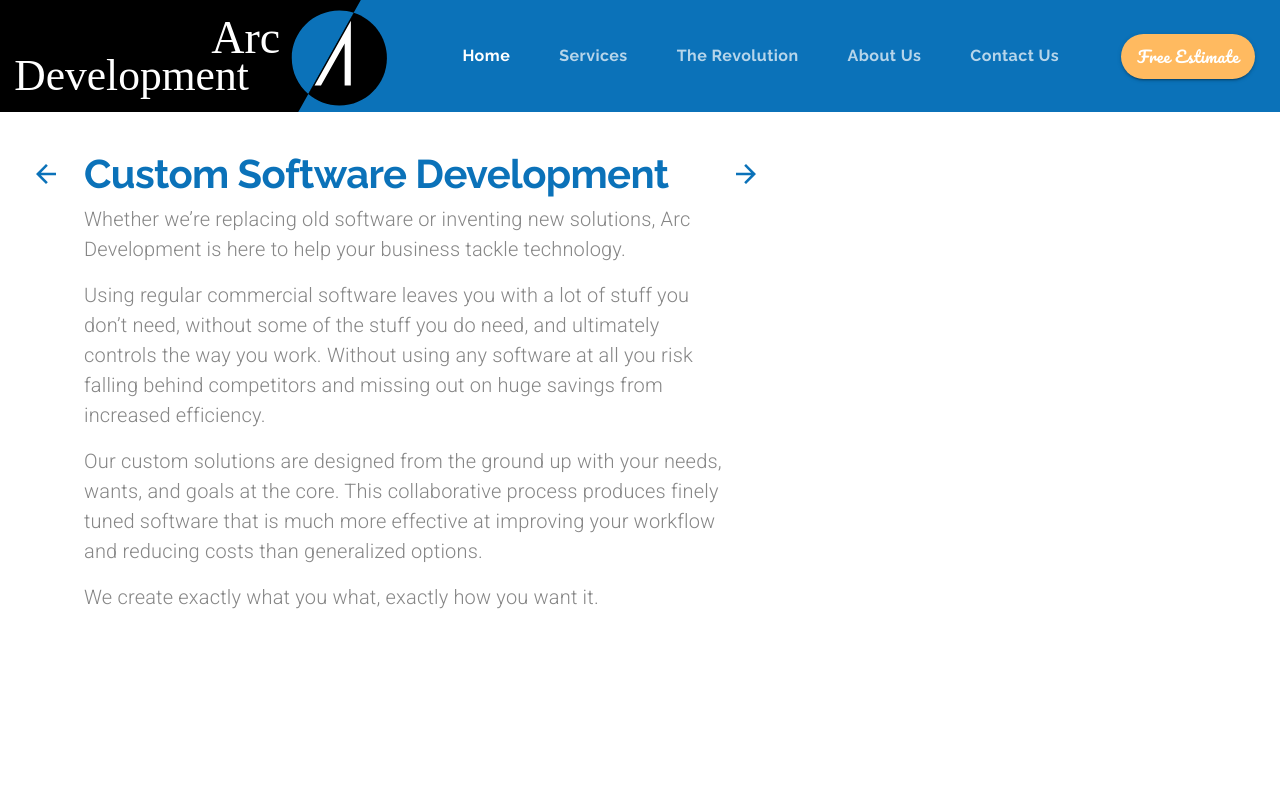
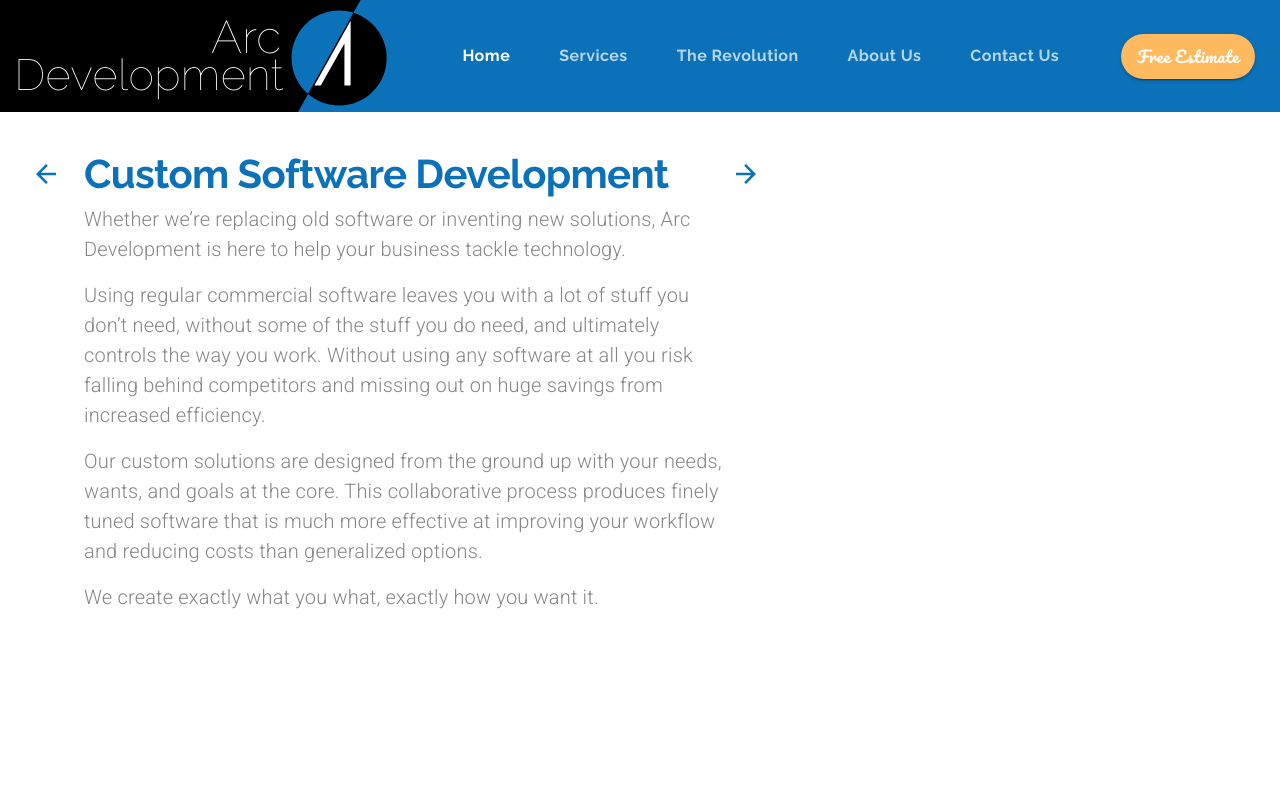
Before and after one commit to JulioAvalos/mui-react-nextjs, a Next.js app: page /customSoftware in a window 1280 px wide. Shown: the top 800 px of the page. Built offline with nearby package versions, Linux system fonts and the light colour scheme.

Commit message:
Cross-Browser Support - Safari

```diff
--- a/pages/customSoftware.js
+++ b/pages/customSoftware.js
@@ -221,8 +221,9 @@
                 container
                 alignItems={matchesMD ? 'center' : undefined}
                 direction={matchesMD ? 'column' : "row"}
-                justify="space-between"
+                justify={matchesMD ? "center" : "space-between" }
                 className={classes.rowContainer}
+                style={{display: matchesMD ? "grid" : undefined}}
             >
                 <Grid
                     item
@@ -272,7 +273,7 @@
                     <Grid item md>
                         <Lottie
                             options={scaleOptions}
-                            isStopped
+                            // isStopped
                             style={{maxHeight: 260, maxWidth: 280}}
                         />
                     </Grid>
@@ -300,7 +301,7 @@
                 <Grid item container direction="column" alignItems="center">
                     <Grid item>
                         <img
-                            src="/assets/roots.svg"
+                            src="/assets/root.svg"
                             alt="tree with roots extending out"
                             height={matchesSM ? '300em' :"450em"}
                             width={matchesSM ? '300em' :"450em"}
@@ -326,9 +327,10 @@
                 container
                 direction={matchesMD ? 'column' : "row"}
                 alignItems={matchesMD ? 'center' : undefined}
-                justify="space-between"
+                justify={matchesMD ? "center" : "space-between" }
                 style={{marginBottom: '20em'}}
                 className={classes.rowContainer}
+                style={{display: matchesMD ? "grid" : undefined}}
             >
                 <Grid
                     item
--- a/pages/mobileApps.js
+++ b/pages/mobileApps.js
@@ -156,7 +156,7 @@
                     <Lottie
                         options={defaultOptions}
                         isStopped
-                        style={{maxWidth: '20em'}}
+                        style={{maxWidth: matchesMD ? '15em' : '20em', height: matchesMD ? "20em" : undefined}}
                     />
                 </Grid>
                 <Grid item container direction="column" md>
@@ -182,7 +182,7 @@
                 container
                 direction={matchesMD ? 'column' : 'row'}
                 className={classes.rowContainer}
-                style={{marginBottom: '15em'}}
+                style={{marginBottom: '15em', display: matchesMD ? 'grid' : undefined}}
             >
                 <Grid
                     item
--- a/pages/revolution.js
+++ b/pages/revolution.js
@@ -397,6 +397,7 @@
                         src="/assets/reviewIcon.svg"
                         alt="magnifying glass"
                         width="100%"
+                        style={{maxWidth: '40em'}}
                     />
                 </Grid>
             </Grid>
@@ -509,6 +510,7 @@
                         src="/assets/reviewIcon.svg"
                         alt="magnifying glass"
                         width="100%"
+                        style={{maxWidth: '40em'}}
                     />
                 </Grid>
             </Grid>
--- a/src/UI/CallToAction.js
+++ b/src/UI/CallToAction.js
@@ -71,7 +71,7 @@
             >
                 <Grid container direction="column">
                     <Grid item>
-                        <Typography variant="h2">
+                        <Typography variant="h1">
                             Simple Software.<br />Revolutionary Results.
                         </Typography>
                         <Typography variant="subtitle2" style={{fontSize: '1.5rem'}}>
--- a/src/UI/Footer.js
+++ b/src/UI/Footer.js
@@ -61,7 +61,7 @@
             <Hidden mdDown>
                 <Grid container justify="center" className={classes.mainContainer}>
                     <Grid item className={classes.gridItem}>
-                        <Grid container direction="column" spacing={2}>
+                        <Grid container direction="column" spacing={2} style={{margin: 0}}>
                             <Grid
                                 item
                                 component={Link}
@@ -74,7 +74,7 @@
                         </Grid>
                     </Grid>
                     <Grid item className={classes.gridItem}>
-                        <Grid container direction="column" spacing={2}>
+                        <Grid container direction="column" spacing={2} style={{margin: 0}}>
                             <Grid
                                 item
                                 component={Link}
@@ -126,7 +126,7 @@
                         </Grid>
                     </Grid>
                     <Grid item className={classes.gridItem}>
-                        <Grid container direction="column" spacing={2}>
+                        <Grid container direction="column" spacing={2} style={{margin: 0}}>
                             <Grid
                                 item
                                 component={Link}
@@ -166,7 +166,7 @@
                         </Grid>
                     </Grid>
                     <Grid item className={classes.gridItem}>
-                        <Grid container direction="column" spacing={2}>
+                        <Grid container direction="column" spacing={2} style={{margin: 0}}>
                             <Grid
                                 item
                                 component={Link}
@@ -197,7 +197,7 @@
                         </Grid>
                     </Grid>
                     <Grid item className={classes.gridItem}>
-                        <Grid container direction="column" spacing={2}>
+                        <Grid container direction="column" spacing={2} style={{margin: 0}}>
                             <Grid
                                 item
                                 component={Link}
--- a/src/UI/Header.js
+++ b/src/UI/Header.js
@@ -44,6 +44,7 @@
     },
     logo: {
         height: '8em',
+        textTransform: "none",
         [theme.breakpoints.down('md')]: {
             height: '7em'
         },
@@ -325,9 +326,46 @@
                             component={Link}
                             href="/"
                             disableRipple
+                            onClick={() => props.setValue(0)}
                             className={classes.logoContainer}
-                            onClick={() => props.setValue(0)}>
-                            <img alt="company logo" className={classes.logo} src="/assets/logo.svg" />
+                            style={{textDecoration: 'none'}}
+                        >
+                            <svg className={classes.logo} id="Layer_1" xmlns="http://www.w3.org/2000/svg" viewBox="0 0 480 139">
+                                <style>
+                                {`
+                                    .st0{
+                                        fill:none
+                                    }
+                                    .st1{
+                                        fill:#fff
+                                    }
+                                    .st2{
+                                        font-family:Raleway; font-weight: 300;
+                                    }
+                                    .st6{
+                                        fill:none;
+                                        stroke:#000;
+                                        stroke-width:3;
+                                        stroke-miterlimit:10
+                                    }
+                                `}
+                                </style>
+                                <path d="M448.07-1l-9.62 17.24-8.36 14.96L369.93 139H-1V-1z"/>
+                                <path className="st0" d="M-1 139h479.92v.01H-1z"/>
+                                <text transform="translate(261.994 65.233)" className="st1 st2" fontSize="57">Arc</text>
+                                <text transform="translate(17.692 112.015)" className="st1 st2" fontSize="54">Development</text>
+                                <path className="st0" d="M382.44 116.43l47.65-85.23 8.36-14.96M369.83 139l-.01.01L362 153"/>
+                                <path d="M438.76 15.76l-56.42 100.91c-12.52-10.83-20.45-26.82-20.45-44.67 0-32.58 26.42-59 59-59 6.23 0 12.24.97 17.87 2.76z" fill="#0b72b9"/>
+                                <path d="M479.89 72c0 32.58-26.42 59-59 59-14.73 0-28.21-5.4-38.55-14.33l56.42-100.91c23.85 7.57 41.13 29.89 41.13 56.24z"/>
+                                <g id="Group_186" transform="translate(30.153 11.413)">
+                                    <g id="Group_185">
+                                        <g id="Words">
+                                            <path id="Path_59" className="st1" d="M405.05 14.4l-.09 80.38-7.67-.01.06-52.25-29.4 52.21-7.94-.01 45.04-80.32z"/>
+                                        </g>
+                                    </g>
+                                </g>
+                                <path className="st0" d="M457-17l-8.93 16-9.62 17.24-8.36 14.96L369.93 139l-.01.01L361 155"/>
+                            </svg>
                         </Button>
                         <Hidden mdDown>
                             {tabs}
```
